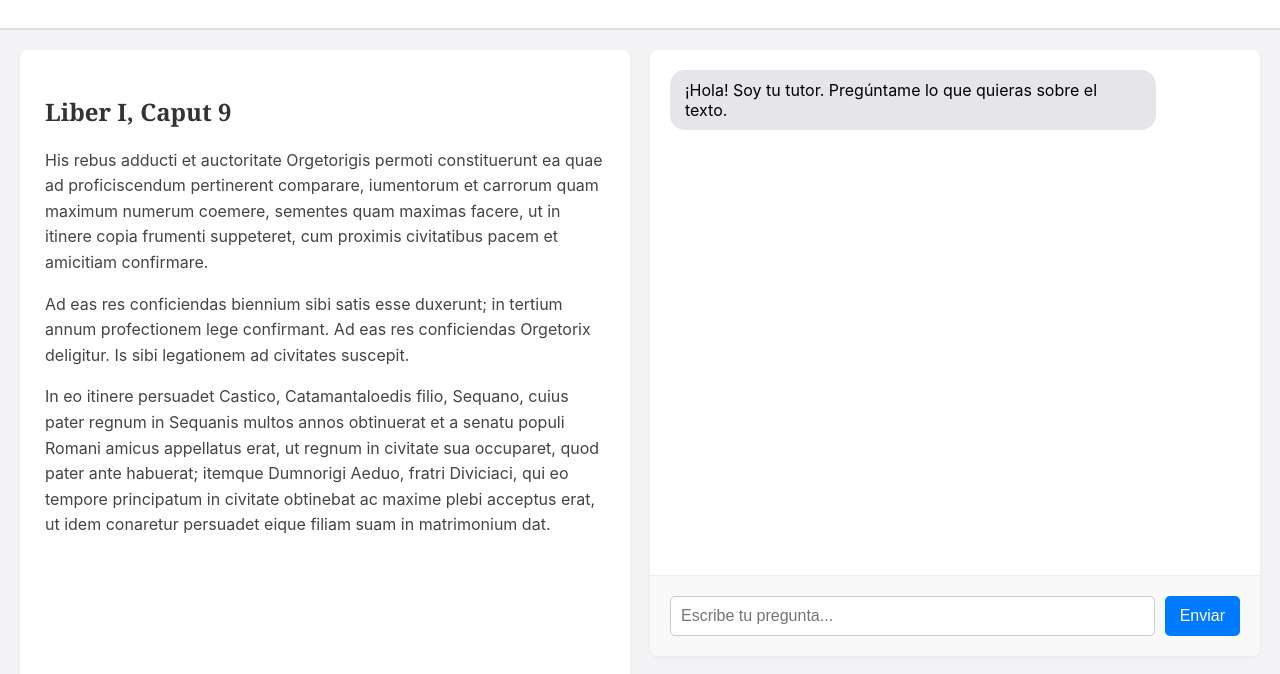
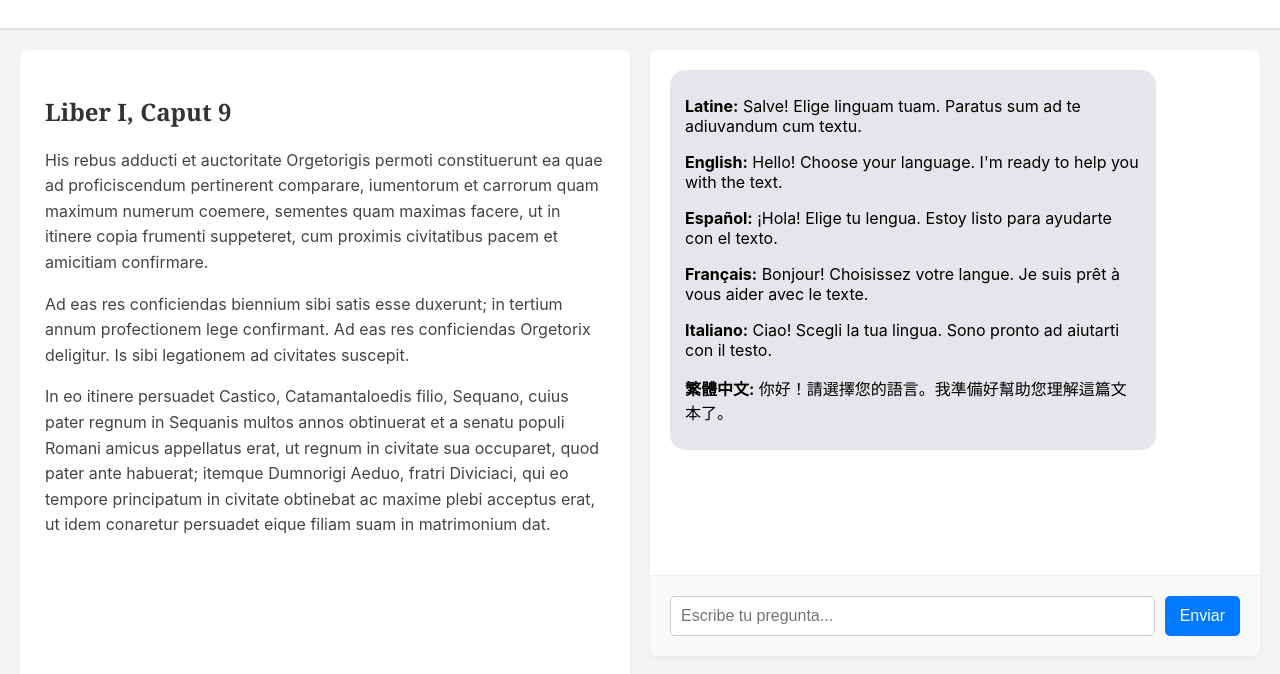
Before and after one commit to magisterha/DeBelloGallico1.9, a plain HTML site: page index.html in a window 1280 px wide. Shown: the part 124-798 px from the top of the page. Drawn offline with Linux system fonts and the light colour scheme.

Commit message:
Update index.html

```diff
--- a/index.html
+++ b/index.html
@@ -38,12 +38,17 @@
                 maxime plebi acceptus erat, ut idem conaretur persuadet eique filiam
                 suam in matrimonium dat.
             </p>
-            </section>
+        </section>
 
         <section id="chat-columna">
             <div id="chat-visor">
                 <div class="mensaje ia">
-                    ¡Hola! Soy tu tutor. Pregúntame lo que quieras sobre el texto.
+                    <p><strong>Latine:</strong> Salve! Elige linguam tuam. Paratus sum ad te adiuvandum cum textu.</p>
+                    <p><strong>English:</strong> Hello! Choose your language. I'm ready to help you with the text.</p>
+                    <p><strong>Español:</strong> ¡Hola! Elige tu lengua. Estoy listo para ayudarte con el texto.</p>
+                    <p><strong>Français:</strong> Bonjour! Choisissez votre langue. Je suis prêt à vous aider avec le texte.</p>
+                    <p><strong>Italiano:</strong> Ciao! Scegli la tua lingua. Sono pronto ad aiutarti con il testo.</p>
+                    <p><strong>繁體中文:</strong> 你好！請選擇您的語言。我準備好幫助您理解這篇文本了。</p>
                 </div>
             </div>
             <form id="chat-formulario">
@@ -54,5 +59,6 @@
 
     </main>
 
-</body>
+    <script src="pilot.js" defer></script>
+    </body>
 </html>
```
